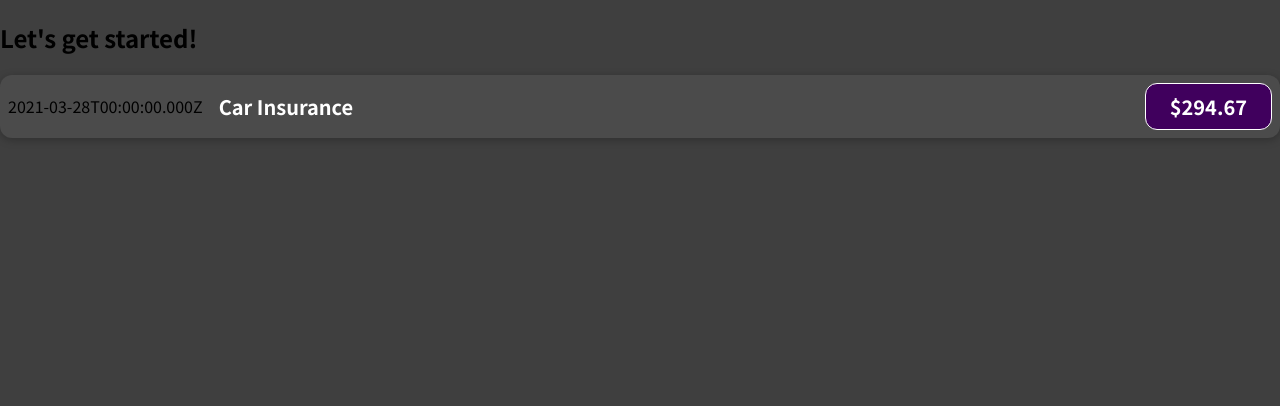
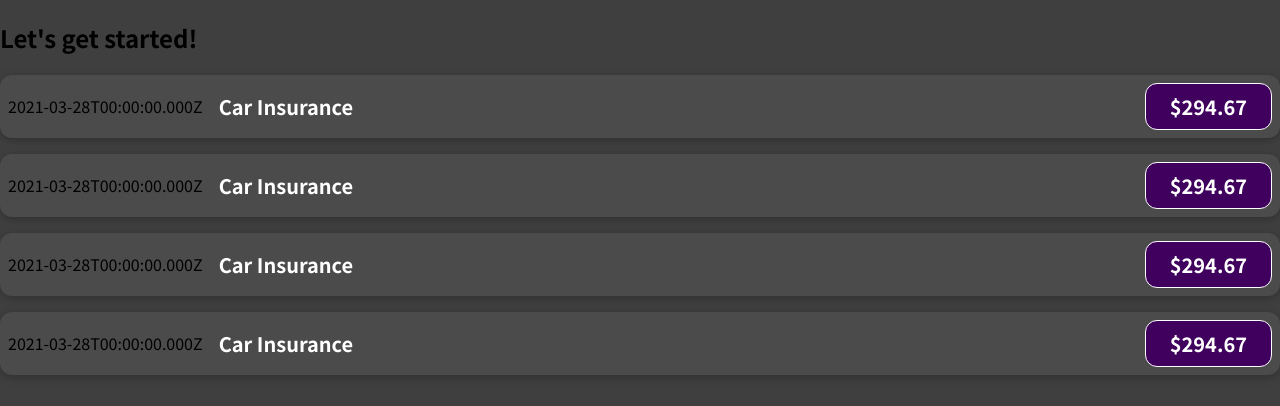
Before and after one commit to sree-lakshmi-n/react, a JavaScript app in the folder 01-starting-setup/: page / in a window 1280 px wide. Shown: the top 406 px of the page. Built offline with nearby package versions, Linux system fonts and the light colour scheme.

Commit message:
passed expense data via custom attributes

```diff
--- a/01-starting-setup/src/App.js
+++ b/01-starting-setup/src/App.js
@@ -25,7 +25,26 @@
   return (
     <div>
       <h2>Let's get started!</h2>
-      <ExpenseItem></ExpenseItem>
+      <ExpenseItem
+        title={expenses[0].title}
+        amount={expenses[0].amount}
+        date={expenses[0].date}
+      ></ExpenseItem>
+      <ExpenseItem
+        title={expenses[1].title}
+        amount={expenses[1].amount}
+        date={expenses[1].date}
+      ></ExpenseItem>
+      <ExpenseItem
+        title={expenses[2].title}
+        amount={expenses[2].amount}
+        date={expenses[2].date}
+      ></ExpenseItem>
+      <ExpenseItem
+        title={expenses[3].title}
+        amount={expenses[3].amount}
+        date={expenses[3].date}
+      ></ExpenseItem>
     </div>
   );
 }
```
Also changed, not shown: 1 other file (tests, documents, lock files or other folders).
